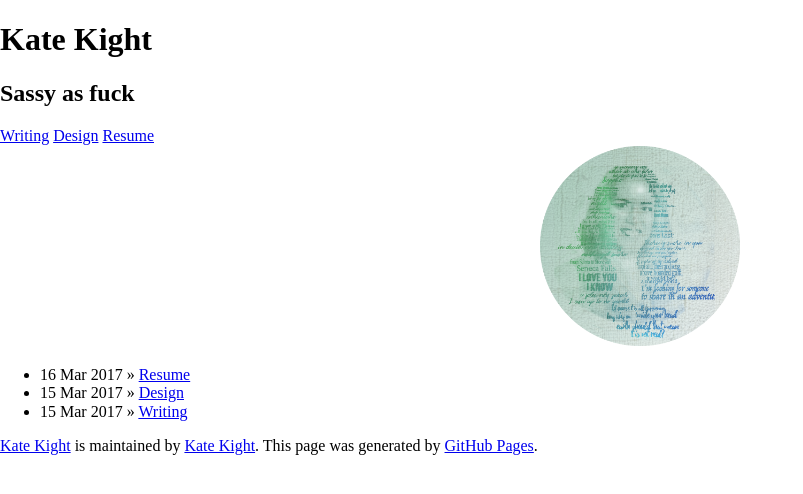
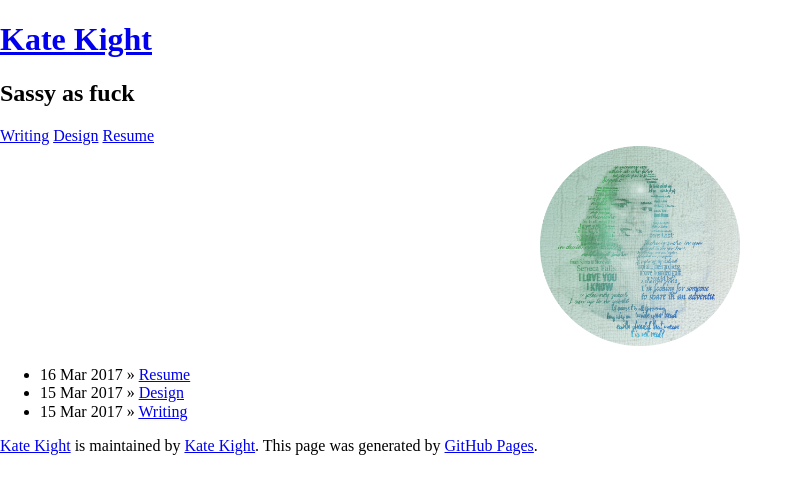
Before and after one commit to Flyakight/flyakight.github.io, a Jekyll site: the page built from index.html, in a window 1280 px wide. Shown: the top 494 px of the page, without its empty margins (0-803 px from the left). Built offline with Jekyll 4.4.1, drawn with Linux system fonts in a browser that asks for light colours; nearby versions of some CDN libraries; library files that are not in the unit come from our copies; the list of posts is cut into pages by our own code.

Commit message:
Update page-header.html

```diff
--- a/_includes/page-header.html
+++ b/_includes/page-header.html
@@ -1,5 +1,5 @@
 <section class="page-header">
-  <h1 class="project-name">{{site.title}}</h1>
+  <h1 class="project-name"> <a href="http://www.katekight.com"> {{site.title}} </a></h1>
   <h2 class="project-tagline">{{site.tagline}}</h2>
   <a href="http://www.katekight.com/main/2017/03/15/writing.html" class="btn">Writing</a>
   <a href="http://www.katekight.com/main/2017/03/15/design.html" class="btn">Design</a>
```
